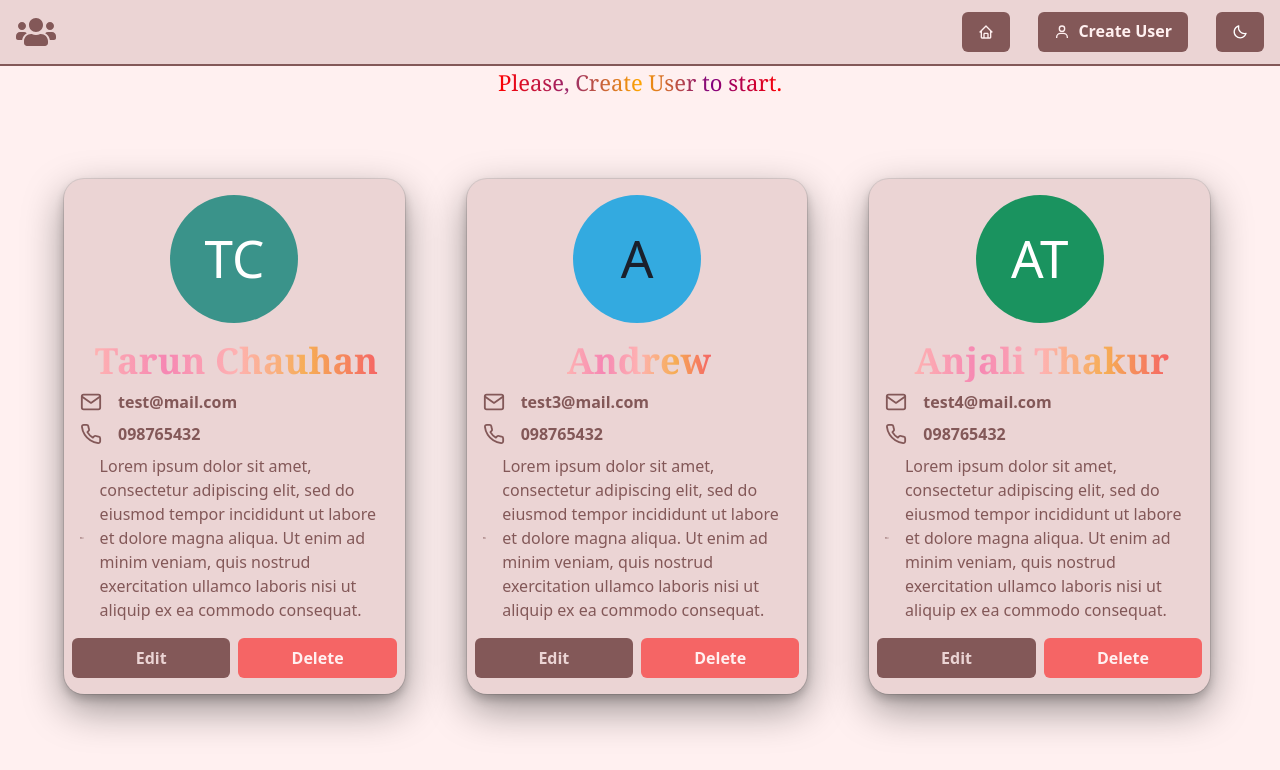
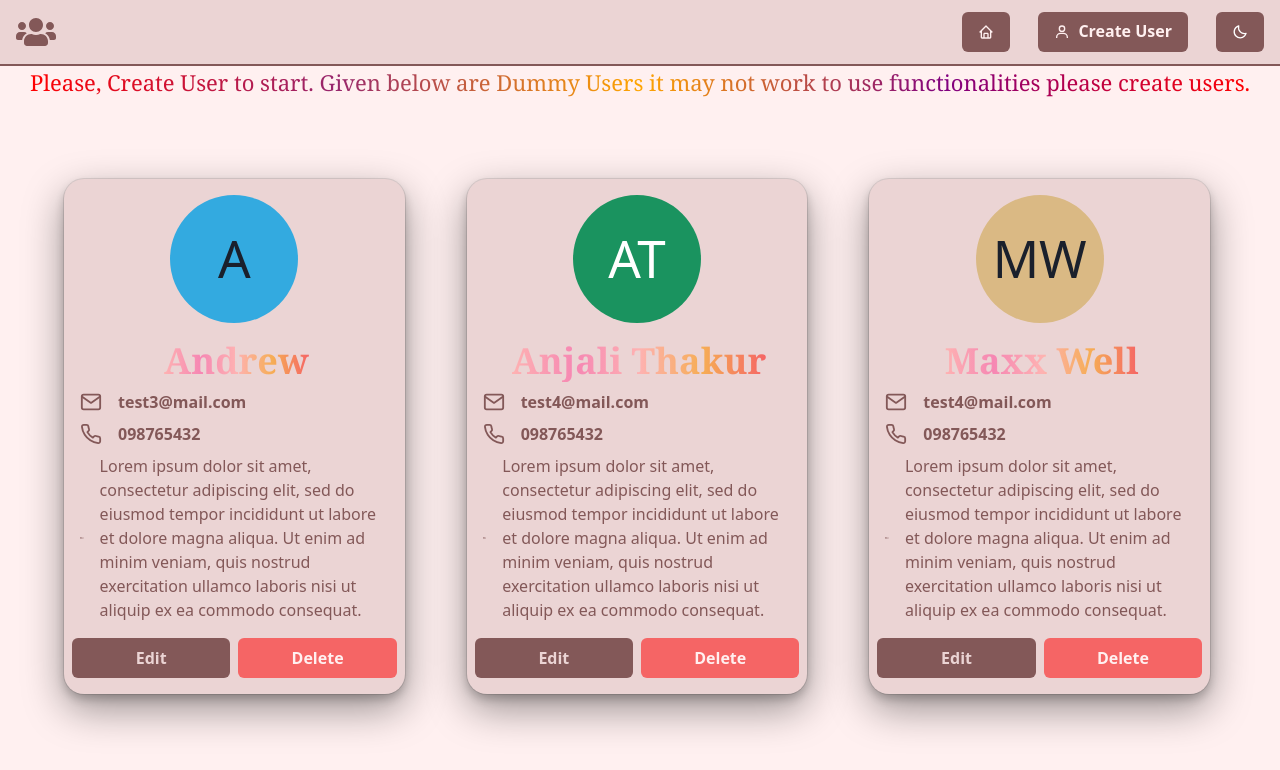
Before and after one commit to tarunkundal/user_management-app, a React (Create React App) app: page / in a window 1280 px wide. Shown: the top 770 px of the page. Built offline with nearby package versions, Linux system fonts and the light colour scheme.

Commit message:
Vaidate From input

```diff
--- a/src/components/UserForm.tsx
+++ b/src/components/UserForm.tsx
@@ -57,6 +57,15 @@ const UserForm = () => {
       return toast({
         position: "top",
         title: "Bio cannot exceeds more then 200 characters.",
+        isClosable: true,
+        duration: 3000,
+        status: "warning",
+      });
+    }
+    if (value.phone.length !== 10) {
+      return toast({
+        position: "top",
+        title: "Please enter valid Phone Number of 10 digits ",
         isClosable: true,
         duration: 3000,
         status: "warning",
--- a/src/screens/Home.tsx
+++ b/src/screens/Home.tsx
@@ -1,6 +1,6 @@
 import React from "react";
 import UserI from "../interface";
-import { Center, Grid, Heading, Stack, Text } from "@chakra-ui/react";
+import { Center, Grid, Stack, Text } from "@chakra-ui/react";
 import UserCard from "../components/UserCard";
 import { useUserStore } from "../store/UserContextProvider";
 
@@ -9,15 +9,6 @@ const Home = () => {
   const dummyData: UserI[] = [
     {
       id: 1,
-      firstName: "Tarun",
-      lastName: "Chauhan",
-      email: "test@mail.com",
-      phone: "098765432",
-      bio: "Lorem ipsum dolor sit amet, consectetur adipiscing elit, sed do eiusmod tempor incididunt ut labore et dolore magna aliqua. Ut enim ad minim veniam, quis nostrud exercitation ullamco laboris nisi ut aliquip ex ea commodo consequat. ",
-    },
-
-    {
-      id: 4,
       firstName: "Andrew",
       lastName: "",
       email: "test3@mail.com",
@@ -25,9 +16,17 @@ const Home = () => {
       bio: "Lorem ipsum dolor sit amet, consectetur adipiscing elit, sed do eiusmod tempor incididunt ut labore et dolore magna aliqua. Ut enim ad minim veniam, quis nostrud exercitation ullamco laboris nisi ut aliquip ex ea commodo consequat. ",
     },
     {
-      id: 5,
+      id: 2,
       firstName: "Anjali",
       lastName: "Thakur",
+      email: "test4@mail.com",
+      phone: "098765432",
+      bio: "Lorem ipsum dolor sit amet, consectetur adipiscing elit, sed do eiusmod tempor incididunt ut labore et dolore magna aliqua. Ut enim ad minim veniam, quis nostrud exercitation ullamco laboris nisi ut aliquip ex ea commodo consequat. ",
+    },
+    {
+      id: 3,
+      firstName: "Maxx",
+      lastName: "Well",
       email: "test4@mail.com",
       phone: "098765432",
       bio: "Lorem ipsum dolor sit amet, consectetur adipiscing elit, sed do eiusmod tempor incididunt ut labore et dolore magna aliqua. Ut enim ad minim veniam, quis nostrud exercitation ullamco laboris nisi ut aliquip ex ea commodo consequat. ",
@@ -46,8 +45,10 @@ const Home = () => {
               fontFamily={"heading"}
               bgGradient="linear(to-r, red, pink.700, orange,purple,red)"
               bgClip="text"
+              textAlign={"center"}
             >
-              Please, Create User to start.
+              Please, Create User to start. Given below are Dummy Users it may
+              not work to use functionalities please create users.
             </Text>
           </Center>
         </>
```
